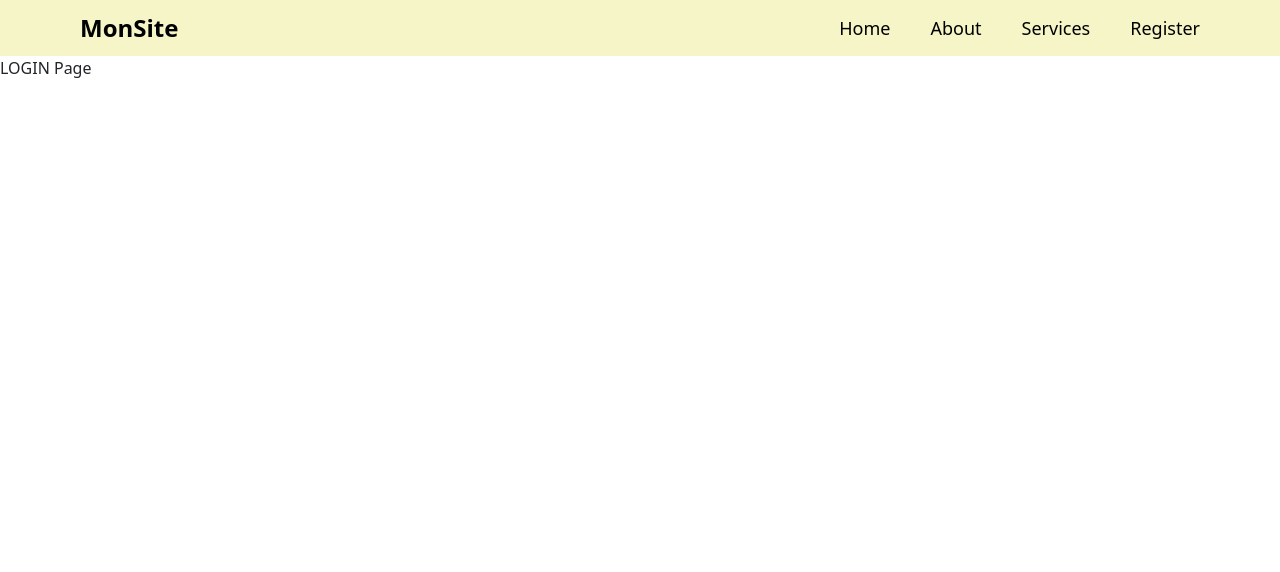
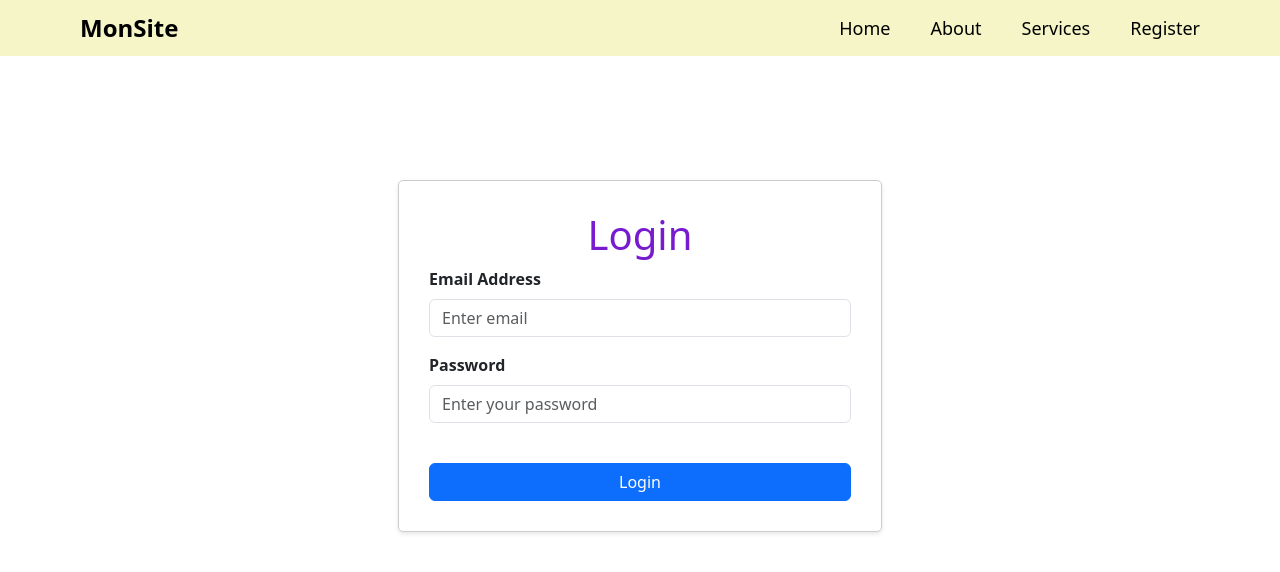
Before and after one commit to layelhajji/PRODIGY_FS_01, a React (Vite) app in the folder frontend/user_auth/: page /login in a window 1280 px wide. Shown: the top 572 px of the page. Built offline with nearby package versions, Linux system fonts and the light colour scheme.

Commit message:
partie front login

```diff
--- a/frontend/user_auth/src/App.jsx
+++ b/frontend/user_auth/src/App.jsx
@@ -6,6 +6,7 @@ import About from "./components/about/About"
 import Services from "./components/services/Services"
 import Navbar from "./components/navbar/Navbar"
 import Login from "./components/auth/login/Login.jsx"
+import Dashboard from "./components/dashboard/Dashboard.jsx"
 
 
 
@@ -22,6 +23,7 @@ function App() {
       <Route path="/services" element={<Services></Services>}/>
       <Route path="/register" element={<Signup></Signup>}/>
       <Route path="/login" element={<Login></Login>}/>
+      <Route path="/dashboard"  element={<Dashboard/>}/>
 
     </Routes>
     </>
--- a/frontend/user_auth/src/components/auth/login/Login.jsx
+++ b/frontend/user_auth/src/components/auth/login/Login.jsx
@@ -1,11 +1,90 @@
+import { Form, Button } from "react-bootstrap";
+import './login.css';
+import { useState } from "react";
+import { useNavigate } from "react-router-dom";
 
 
 const Login = () => {
-  return (
-    <div>
-      LOGIN Page
-    </div>
-  )
+    const navigate = useNavigate();
+    const [formData, setFormData] = useState({
+        email: "",
+        password: ""
+    });
+
+    const handleSubmit = async (e) => {
+        e.preventDefault();
+        console.log("Form submitted!"); // Vérifie si le formulaire est bien soumis
+
+        try {
+            const response = await fetch("http://127.0.0.1:3000/auth/login", {
+                method: "POST",
+                headers: {
+                    "Content-Type": "application/json"
+                },
+                body: JSON.stringify(formData)
+            });
+
+            console.log("Response received:", response); // Vérifie si la réponse est reçue
+
+            const result = await response.json(); // Assurez-vous que le serveur renvoie du JSON
+            console.log("Result:", result); // Vérifie le résultat
+
+            if (response.ok) {
+                navigate("/dashboard");
+            } else {
+                console.error("Failed to register:", result);
+            }
+        } catch (error) {
+            console.error("Error during submission:", error.message);
+        } finally {
+            setFormData({
+
+                email: "",
+                password: ""
+            });
+        }
+    };
+
+    const handleInputChange = (event) => {
+        const { name, value } = event.target;
+        setFormData({
+            ...formData,
+            [name]: value
+        });
+    };
+
+    return (
+        <div className="formulaire">
+            <Form onSubmit={handleSubmit}>
+                <h1>Login</h1>
+
+                <Form.Group className="mb-3" controlId="formEmail">
+                    <Form.Label>Email Address</Form.Label>
+                    <Form.Control
+                        type="email"
+                        placeholder="Enter email"
+                        name="email"
+                        value={formData.email}
+                        onChange={handleInputChange}
+                    />
+                </Form.Group>
+                <Form.Group className="mb-3" controlId="formPassword">
+                    <Form.Label>Password</Form.Label>
+                    <Form.Control
+                        type="password"
+                        placeholder="Enter your password"
+                        name="password"
+                        value={formData.password}
+                        onChange={handleInputChange}
+                    />
+                </Form.Group>
+                <br></br>
+                <Button variant="primary" type="submit">
+                    Login
+                </Button>
+            </Form>
+        </div>
+    );
 }
 
 export default Login
--- /dev/null
+++ b/frontend/user_auth/src/components/auth/login/login.css
@@ -0,0 +1,29 @@
+.formulaire{
+    display: flex;
+    justify-content: center;
+    align-items: center;
+    height: 200px;
+    margin:200px;
+
+
+
+
+}
+form h1{
+    color:rgb(120, 27, 207);
+}
+.formulaire form{
+    border: 1px solid #ccc;
+    padding: 30px;
+    width: 55%;
+    text-align: center;
+    border-radius: 5px;
+    box-shadow:0 2px 4px rgb(0, 0,0, 0.1);
+}
+.formulaire button{
+    width: 100%;
+}
+.formulaire form label{
+    font-weight: bold;
+    float: left;
+}
--- /dev/null
+++ b/frontend/user_auth/src/components/dashboard/Dashboard.jsx
@@ -0,0 +1,15 @@
+
+
+
+function Dashboard() {
+  return (
+    <>
+    <h1>Welcome Back !</h1>
+
+    </>
+  );
+}
+
+
+
+export default Dashboard;
```
